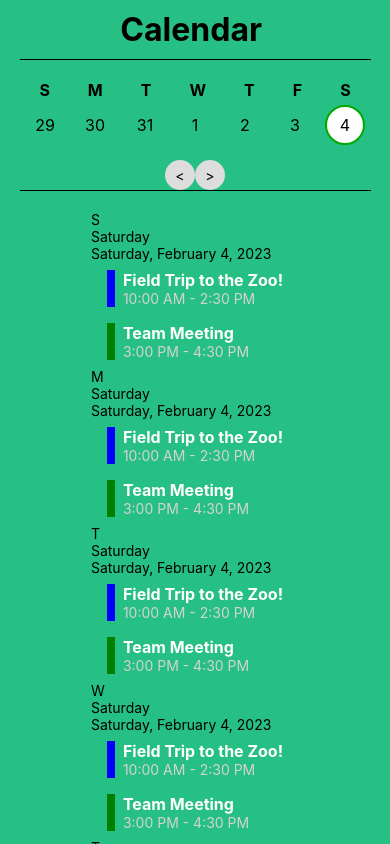
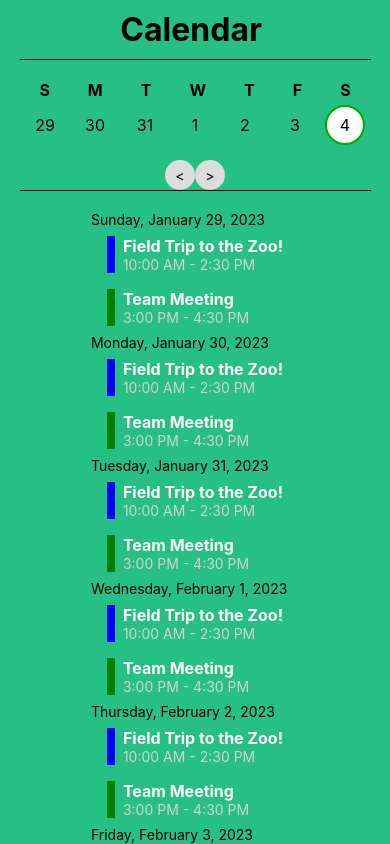
Before and after one commit to YatinKare/FBLA-Mobile-App-23, a React Native app in the folder LearningLoop/: screen / in a window 390 px wide. Built offline with nearby package versions, Linux system fonts and the light colour scheme.

Commit message:
Updated Calendar Screen
Horizontal top view of calendar is working, bottom part is still in progress.

```diff
--- /dev/null
+++ b/LearningLoop/assets/calendar.json
@@ -0,0 +1,30 @@
+[{
+    "Sunday":{
+        "title": "Field Trip to the Zoo!",
+        "time": "10:00 AM - 2:30 PM"
+    },
+    "Monday":{
+        "title": "Field Trip to the Zoo!",
+        "time": "10:00 AM - 2:30 PM"
+    },
+    "Tuesday":{
+        "title": "Field Trip to the Zoo!",
+        "time": "10:00 AM - 2:30 PM"
+    },
+    "Wednesday":{
+        "title": "Field Trip to the Zoo!",
+        "time": "10:00 AM - 2:30 PM"
+    },
+    "Thursday":{
+        "title": "Field Trip to the Zoo!",
+        "time": "10:00 AM - 2:30 PM"
+    },
+    "Friday":{
+        "title": "Field Trip to the Zoo!",
+        "time": "10:00 AM - 2:30 PM"
+    },
+    "Saturday":{
+        "title": "Field Trip to the Zoo!",
+        "time": "10:00 AM - 2:30 PM"
+    }
+}]
--- a/LearningLoop/screens/Calendar.tsx
+++ b/LearningLoop/screens/Calendar.tsx
@@ -117,6 +117,9 @@ export default CalendarScreen;
 import React, { useState } from 'react';
 import { StyleSheet, Text, TouchableOpacity, View, ScrollView } from 'react-native';
 import CalendarCard from '../components/CalendarCard';
+import data from '../assets/calendar.json';
+let myMap = new Map(Object.entries(data));
+console.log(myMap.get("Sunday")?.title);
 
 const CalendarScreen = () => {
   const [currentDate, setCurrentDate] = useState(new Date());
@@ -193,18 +196,17 @@ const CalendarScreen = () => {
 
       <ScrollView horizontal>
               <View style={styles.week}>
-          {daysOfWeek.map((day) => (
-            <View style={styles.dayContainer} key={day}>
-              <Text style={styles.dayText}>{day}</Text>
-              <Text>{selectedDate.toLocaleDateString('en-US', { weekday: 'long' })}</Text>
-              <Text style={styles.subheading}>
-                {selectedDate.toLocaleDateString('en-US', {
+                  {dates.map((day) => (
+                      <View style={styles.dayContainer} key={day.toLocaleDateString('en-US', { weekday: 'long' })}>
+                          <Text style={styles.dayText}>{day.toLocaleDateString('en-US', {
                               weekday: 'long',
                               month: 'long',
                               day: 'numeric',
                               year: 'numeric',
+                          })}</Text>
+                          {data.map((day) => {
+                            console.log(day);
                           })}
-              </Text>
                           <CalendarCard bannerColor="blue" title="Field Trip to the Zoo!" time="10:00 AM - 2:30 PM" />
                           <CalendarCard bannerColor="green" title="Team Meeting" time="3:00 PM - 4:30 PM" />
                       </View>
```
Lines whose indentation alone changed are shown as unchanged.
